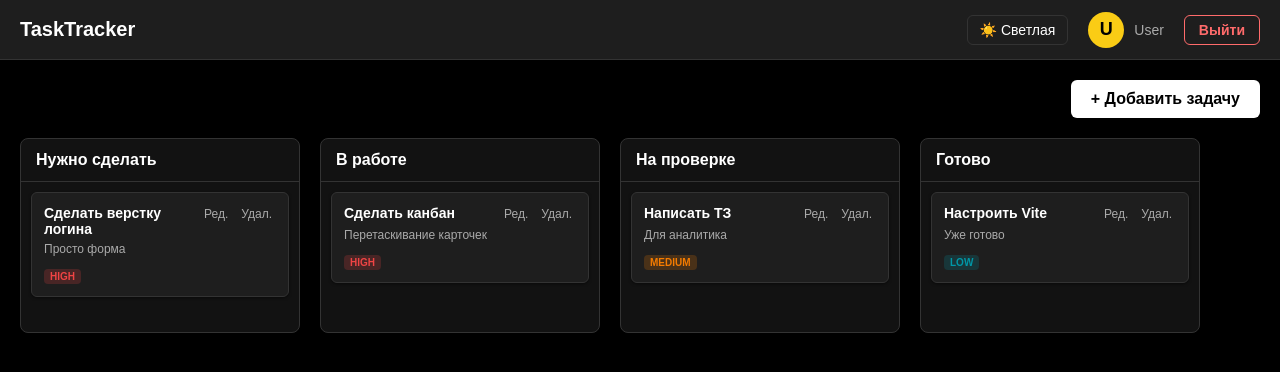
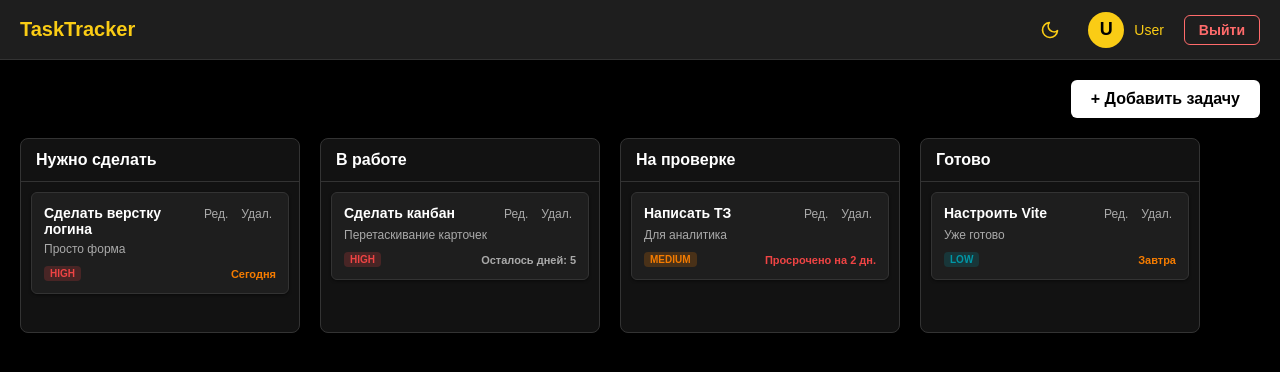
Before and after one commit to KonstantinMAY/Training-task-tracker, a React (Vite) app in the folder frontend/: page /board in a window 1280 px wide. Shown: the top 372 px of the page. Built offline with nearby package versions, Linux system fonts and the light colour scheme.

Commit message:
style: черные рамки, кнопки и текст в светлой теме, написала дедлайны

```diff
--- a/frontend/src/App.css
+++ b/frontend/src/App.css
@@ -43,7 +43,7 @@
   padding: 14px 15px;
   background-color: var(--bg-input);
   color: var(--text-main);
-  border: 2px solid var(--border-color);
+  border: 1px solid var(--border-color);
   border-radius: 8px;
   font-size: 16px;
   transition: all 0.3s;
@@ -51,8 +51,11 @@
 
 .input-group input::placeholder { color: var(--text-muted); }
 
+/* Красивая синяя рамка при клике на инпут */
 .input-group input:focus {
-  border-color: #888;
+  border-color: #3b82f6;
+  outline: none;
+  box-shadow: 0 0 0 3px rgba(59, 130, 246, 0.1);
 }
 
 .error-message {
@@ -91,9 +94,8 @@
   align-items: center;
   padding: 0 20px;
   height: 60px;
-  background-color: var(--bg-header);
-  color: var(--text-main);
-  border-bottom: 1px solid var(--border-color);
+  background-color: #1e1e1e; /* Черная шапка */
+  border-bottom: 1px solid #333;
 }
 
 .logo {
@@ -102,6 +104,7 @@
   display: flex;
   align-items: center;
   gap: 10px;
+  color: #facc15; /* Желтый текст */
 }
 
 .header-right {
@@ -113,8 +116,8 @@
 /* Кнопка темы */
 .theme-btn {
   background: transparent;
-  color: var(--text-main);
-  border: 1px solid var(--border-color);
+  color: #facc15; /* Желтая иконка */
+  border: 1px solid #444;
   padding: 6px 12px;
   border-radius: 6px;
   cursor: pointer;
@@ -123,7 +126,8 @@
 }
 
 .theme-btn:hover {
-  background: var(--bg-input);
+  background: #333;
+  border-color: #facc15;
 }
 
 .user-profile {
@@ -147,7 +151,7 @@
 
 .user-email {
   font-size: 14px;
-  color: var(--text-muted);
+  color: #facc15; /* Желтый текст */
 }
 
 .logout-btn {
@@ -167,13 +171,15 @@
   color: white;
 }
 
-/* --- Стиль для ссылки переключения Вход/Регистрация --- */
+/* --- Ссылка переключения Вход/Регистрация --- */
+/* --- Ссылка переключения Вход/Регистрация --- */
 .toggle-auth {
   text-align: center;
   font-size: 14px;
-  color: #0052cc; /* Синий цвет ссылки */
+  color: var(--text-main); /* Темно-серый/черный цвет в светлой теме */
   cursor: pointer;
   margin-top: 10px;
+  font-weight: 600;
   transition: color 0.2s;
 }
 
@@ -182,5 +188,22 @@
 }
 
 body.dark-theme .toggle-auth {
-  color: #64b5f6;
+  color: var(--text-main); /* Белый цвет в темной теме */
 }
+
+.theme-toggle {
+  background: transparent;
+  border: none;
+  color: #facc15; /* Желтая иконка */
+  cursor: pointer;
+  padding: 8px;
+  border-radius: 50%;
+  display: flex;
+  align-items: center;
+  justify-content: center;
+  transition: background-color 0.2s, transform 0.2s;
+}
+.theme-toggle:hover {
+  background-color: #333;
+  transform: scale(1.1);
+}
--- a/frontend/src/components/KanbanBoard.tsx
+++ b/frontend/src/components/KanbanBoard.tsx
@@ -1,13 +1,7 @@
 import { useState } from 'react';
 import {
-  DndContext,
-  DragOverlay,
-  closestCorners,
-  KeyboardSensor,
-  PointerSensor,
-  useSensor,
-  useSensors,
-  useDroppable,
+  DndContext, DragOverlay, closestCorners, KeyboardSensor, PointerSensor,
+  useSensor, useSensors, useDroppable,
 } from '@dnd-kit/core';
 import type { DragEndEvent, DragStartEvent } from '@dnd-kit/core';
 import { SortableContext, verticalListSortingStrategy } from '@dnd-kit/sortable';
@@ -26,7 +20,6 @@ const COLUMN_TITLES: Record<string, string> = {
   done: 'Готово',
 };
 
-// Компонент карточки
 function TaskCard({ task, onEdit }: { task: Task; onEdit: (task: Task) => void }) {
   const { attributes, listeners, setNodeRef, transform, transition } = useSortable({ id: task.id });
   const deleteTask = useTaskStore((state) => state.deleteTask);
@@ -46,26 +39,49 @@ function TaskCard({ task, onEdit }: { task: Task; onEdit: (task: Task) => void }
     onEdit(task);
   };
 
+  // --- ФУНКЦИЯ ПОДСЧЕТА ДЕДЛАЙНА ---
+  const calculateDeadline = (dateStr?: string) => {
+    if (!dateStr) return null;
+    const today = new Date();
+    today.setHours(0, 0, 0, 0);
+    const deadlineDate = new Date(dateStr);
+    deadlineDate.setHours(0, 0, 0, 0);
+
+    const diffTime = deadlineDate.getTime() - today.getTime();
+    const diffDays = Math.ceil(diffTime / (1000 * 60 * 60 * 24));
+
+    if (diffDays < 0) return { text: `Просрочено на ${Math.abs(diffDays)} дн.`, color: '#ef4444' };
+    if (diffDays === 0) return { text: 'Сегодня', color: '#f57c00' };
+    if (diffDays === 1) return { text: 'Завтра', color: '#f57c00' };
+    return { text: `Осталось дней: ${diffDays}`, color: 'var(--text-muted)' };
+  };
+
+  const deadlineInfo = calculateDeadline(task.deadline);
+
   return (
     <div ref={setNodeRef} style={style} {...attributes} {...listeners} className="task-card">
       <div className="task-header">
         <h4>{task.title}</h4>
         <div className="task-actions">
-          <button className="edit-btn" onClick={handleEdit} title="Редактировать">
-            Ред.
-          </button>
-          <button className="delete-btn" onClick={handleDelete} title="Удалить">
-            Удал.
-          </button>
+          <button className="edit-btn" onClick={handleEdit} title="Редактировать">Ред.</button>
+          <button className="delete-btn" onClick={handleDelete} title="Удалить">Удал.</button>
         </div>
       </div>
       <p>{task.description}</p>
-      <span className={`priority ${task.priority}`}>{task.priority}</span>
+
+      {/* Нижняя панель карточки: приоритет и дедлайн (без смайликов) */}
+      <div style={{ display: 'flex', justifyContent: 'space-between', alignItems: 'center', marginTop: '10px' }}>
+        <span className={`priority ${task.priority}`}>{task.priority}</span>
+        {deadlineInfo && (
+          <span style={{ fontSize: '11px', color: deadlineInfo.color, fontWeight: 'bold' }}>
+            {deadlineInfo.text}
+          </span>
+        )}
+      </div>
     </div>
   );
 }
 
-// Компонент колонки
 function Column({ id, tasks, onEditTask }: { id: string; tasks: Task[]; onEditTask: (task: Task) => void }) {
   const { setNodeRef } = useDroppable({ id: id });
 
@@ -83,7 +99,6 @@ function Column({ id, tasks, onEditTask }: { id: string; tasks: Task[]; onEditTa
   );
 }
 
-// Главный компонент
 export default function KanbanBoard() {
   const tasks = useTaskStore((state) => state.tasks);
   const moveTask = useTaskStore((state) => state.moveTask);
@@ -110,7 +125,6 @@ export default function KanbanBoard() {
     const overId = over.id as string;
 
     if (activeId === overId) return;
-
     const activeTask = tasks.find((t) => t.id === activeId);
     if (!activeTask) return;
 
@@ -126,35 +140,18 @@ export default function KanbanBoard() {
   };
 
   return (
-    <DndContext
-      sensors={sensors}
-      collisionDetection={closestCorners}
-      onDragStart={handleDragStart}
-      onDragEnd={handleDragEnd}
-    >
+    <DndContext sensors={sensors} collisionDetection={closestCorners} onDragStart={handleDragStart} onDragEnd={handleDragEnd}>
       <div className="kanban-board">
         {COLUMNS.map((col) => (
-          <Column
-            key={col}
-            id={col}
-            tasks={tasks.filter((t) => t.status === col)}
-            onEditTask={(task) => setEditingTask(task)}
-          />
+          <Column key={col} id={col} tasks={tasks.filter((t) => t.status === col)} onEditTask={(task) => setEditingTask(task)} />
         ))}
       </div>
       <DragOverlay>
         {activeTask ? (
-          <div className="task-card dragging">
-            <h4>{activeTask.title}</h4>
-          </div>
+          <div className="task-card dragging"><h4>{activeTask.title}</h4></div>
         ) : null}
       </DragOverlay>
-
-      <EditTaskModal
-        isOpen={!!editingTask}
-        task={editingTask}
-        onClose={() => setEditingTask(null)}
-      />
+      <EditTaskModal isOpen={!!editingTask} task={editingTask} onClose={() => setEditingTask(null)} />
     </DndContext>
   );
 }
--- a/frontend/src/index.css
+++ b/frontend/src/index.css
@@ -8,22 +8,24 @@
   --bg-main: #f4f5f7;
   --bg-column: #ebecf0;
   --bg-card: #ffffff;
-  --bg-header: #ffffff;
+  --bg-header: #1e1e1e; /* Шапка теперь всегда темная */
   --bg-modal: #ffffff;
-  --bg-input: #f4f5f7;
+  --bg-input: #ffffff;
 
-  --text-main: #172b4d;
-  --text-muted: #5e6c84;
-  --border-color: #dfe1e6;
-  --shadow-card: 0 1px 3px rgba(0,0,0,0.12);
-  --shadow-modal: 0 8px 30px rgba(0,0,0,0.2);
+  /* МЯГКИЙ ТЕКСТ И СЕРЫЕ РАМКИ */
+  --text-main: #1f2937;
+  --text-muted: #6b7280;
+  --border-color: #d1d5db;
+  --shadow-card: 0 1px 3px rgba(0,0,0,0.1);
+  --shadow-modal: 0 8px 30px rgba(0,0,0,0.15);
 
-  --btn-primary-bg: #0052cc;
+  /* КНОПКИ ЧЕРНЫЕ С БЕЛЫМ ТЕКСТОМ */
+  --btn-primary-bg: #1f2937;
   --btn-primary-text: #ffffff;
 }
 
 body.dark-theme {
-  /* ТЕМНАЯ ТЕМА (переопределяем переменные) */
+  /* ТЕМНАЯ ТЕМА */
   --bg-main: #000000;
   --bg-column: #121212;
   --bg-card: #1e1e1e;
@@ -37,6 +39,7 @@ body.dark-theme {
   --shadow-card: 0 1px 3px rgba(0,0,0,0.5);
   --shadow-modal: 0 4px 12px rgba(0,0,0,0.5);
 
+  /* В ТЕМНОЙ ТЕМЕ КНОПКИ БЕЛЫЕ */
   --btn-primary-bg: #ffffff;
   --btn-primary-text: #000000;
 }
@@ -80,7 +83,7 @@ body {
   display: flex;
   flex-direction: column;
   max-height: 100%;
-  transition: background-color 0.3s;
+  transition: background-color 0.3s, border-color 0.3s;
 }
 
 .kanban-column h3 {
@@ -109,7 +112,7 @@ body {
   box-shadow: var(--shadow-card);
   cursor: grab;
   user-select: none;
-  transition: transform 0.2s ease, box-shadow 0.2s ease, background-color 0.3s;
+  transition: transform 0.2s ease, box-shadow 0.2s ease, background-color 0.3s, border-color 0.3s;
 }
 
 .task-card:hover {
--- a/frontend/src/mockData.ts
+++ b/frontend/src/mockData.ts
@@ -3,12 +3,19 @@ export interface Task {
   title: string;
   description: string;
   status: 'todo' | 'in_progress' | 'review' | 'done';
-  priority: 'low' | 'medium' | 'high'; // Добавлен medium
+  priority: 'low' | 'medium' | 'high';
+  deadline?: string;
 }
 
+const getDate = (offsetDays: number) => {
+  const d = new Date();
+  d.setDate(d.getDate() + offsetDays);
+  return d.toISOString().split('T')[0];
+};
+
 export const mockTasks: Task[] = [
-  { id: '1', title: 'Сделать верстку логина', description: 'Просто форма', status: 'todo', priority: 'high' },
-  { id: '2', title: 'Настроить Vite', description: 'Уже готово', status: 'done', priority: 'low' },
-  { id: '3', title: 'Сделать канбан', description: 'Перетаскивание карточек', status: 'in_progress', priority: 'high' },
-  { id: '4', title: 'Написать ТЗ', description: 'Для аналитика', status: 'review', priority: 'medium' },
+  { id: '1', title: 'Сделать верстку логина', description: 'Просто форма', status: 'todo', priority: 'high', deadline: getDate(0) },
+  { id: '2', title: 'Настроить Vite', description: 'Уже готово', status: 'done', priority: 'low', deadline: getDate(1) },
+  { id: '3', title: 'Сделать канбан', description: 'Перетаскивание карточек', status: 'in_progress', priority: 'high', deadline: getDate(5) },
+  { id: '4', title: 'Написать ТЗ', description: 'Для аналитика', status: 'review', priority: 'medium', deadline: getDate(-2) },
 ];
--- a/frontend/src/pages/Board.tsx
+++ b/frontend/src/pages/Board.tsx
@@ -9,12 +9,11 @@ export default function Board() {
   const [isModalOpen, setIsModalOpen] = useState(false);
   const [isProfileOpen, setIsProfileOpen] = useState(false);
 
-  // Стейт для темы (по умолчанию проверяем localStorage)
+  // Стейт для темы (их логика)
   const [isDarkTheme, setIsDarkTheme] = useState(() => {
     return localStorage.getItem('theme') !== 'light';
   });
 
-  // Применяем класс к body при изменении темы
   useEffect(() => {
     if (isDarkTheme) {
       document.body.classList.add('dark-theme');
@@ -25,29 +24,30 @@ export default function Board() {
     }
   }, [isDarkTheme]);
 
-  // Данные пользователя
   const userEmail = localStorage.getItem('userEmail') || 'User';
   const avatarLetter = userEmail.charAt(0).toUpperCase();
 
-  // Настройки аватарки
+  // Настройки аватарки из их логики
   const avatarColor = localStorage.getItem('avatarColor') || '#facc15';
   const avatarImage = localStorage.getItem('avatarImage') || '';
 
   return (
     <div className="app-container">
       <header className="app-header">
-        <div className="logo">
-          TaskTracker
-        </div>
+        <div className="logo">TaskTracker</div>
 
         <div className="header-right">
-          {/* Кнопка переключения темы */}
-          <button className="theme-btn" onClick={() => setIsDarkTheme(!isDarkTheme)}>
-            {isDarkTheme ? '☀️ Светлая' : '🌙 Тёмная'}
+          {/* Кнопка переключения темы (наши SVG иконки) */}
+          <button className="theme-toggle" onClick={() => setIsDarkTheme(!isDarkTheme)} title="Переключить тему">
+            {isDarkTheme ? (
+              <svg xmlns="http://www.w3.org/2000/svg" width="20" height="20" viewBox="0 0 24 24" fill="none" stroke="currentColor" strokeWidth="2" strokeLinecap="round" strokeLinejoin="round"><path d="M21 12.79A9 9 0 1 1 11.21 3 7 7 0 0 0 21 12.79z"></path></svg>
+            ) : (
+              <svg xmlns="http://www.w3.org/2000/svg" width="20" height="20" viewBox="0 0 24 24" fill="none" stroke="currentColor" strokeWidth="2" strokeLinecap="round" strokeLinejoin="round"><circle cx="12" cy="12" r="5"></circle><line x1="12" y1="1" x2="12" y2="3"></line><line x1="12" y1="21" x2="12" y2="23"></line><line x1="4.22" y1="4.22" x2="5.64" y2="5.64"></line><line x1="18.36" y1="18.36" x2="19.78" y2="19.78"></line><line x1="1" y1="12" x2="3" y2="12"></line><line x1="21" y1="12" x2="23" y2="12"></line><line x1="4.22" y1="19.78" x2="5.64" y2="18.36"></line><line x1="18.36" y1="5.64" x2="19.78" y2="4.22"></line></svg>
+            )}
           </button>
 
           <div className="user-profile">
-            {/* Аватарка с обработчиком клика */}
+            {/* Аватарка с их логикой картинок */}
             <div
               className="avatar"
               onClick={() => setIsProfileOpen(true)}
@@ -64,9 +64,7 @@ export default function Board() {
             <span className="user-email">{userEmail}</span>
           </div>
 
-          <button className="logout-btn" onClick={() => navigate('/login')}>
-            Выйти
-          </button>
+          <button className="logout-btn" onClick={() => navigate('/login')}>Выйти</button>
         </div>
       </header>
 
@@ -76,21 +74,11 @@ export default function Board() {
             + Добавить задачу
           </button>
         </div>
-
         <KanbanBoard />
       </main>
 
-      {/* Модалка создания задачи */}
-      <AddTaskModal
-        isOpen={isModalOpen}
-        onClose={() => setIsModalOpen(false)}
-      />
-
-      {/* Модалка профиля */}
-      <ProfileModal
-        isOpen={isProfileOpen}
-        onClose={() => setIsProfileOpen(false)}
-      />
+      <AddTaskModal isOpen={isModalOpen} onClose={() => setIsModalOpen(false)} />
+      <ProfileModal isOpen={isProfileOpen} onClose={() => setIsProfileOpen(false)} />
     </div>
   );
 }
```
